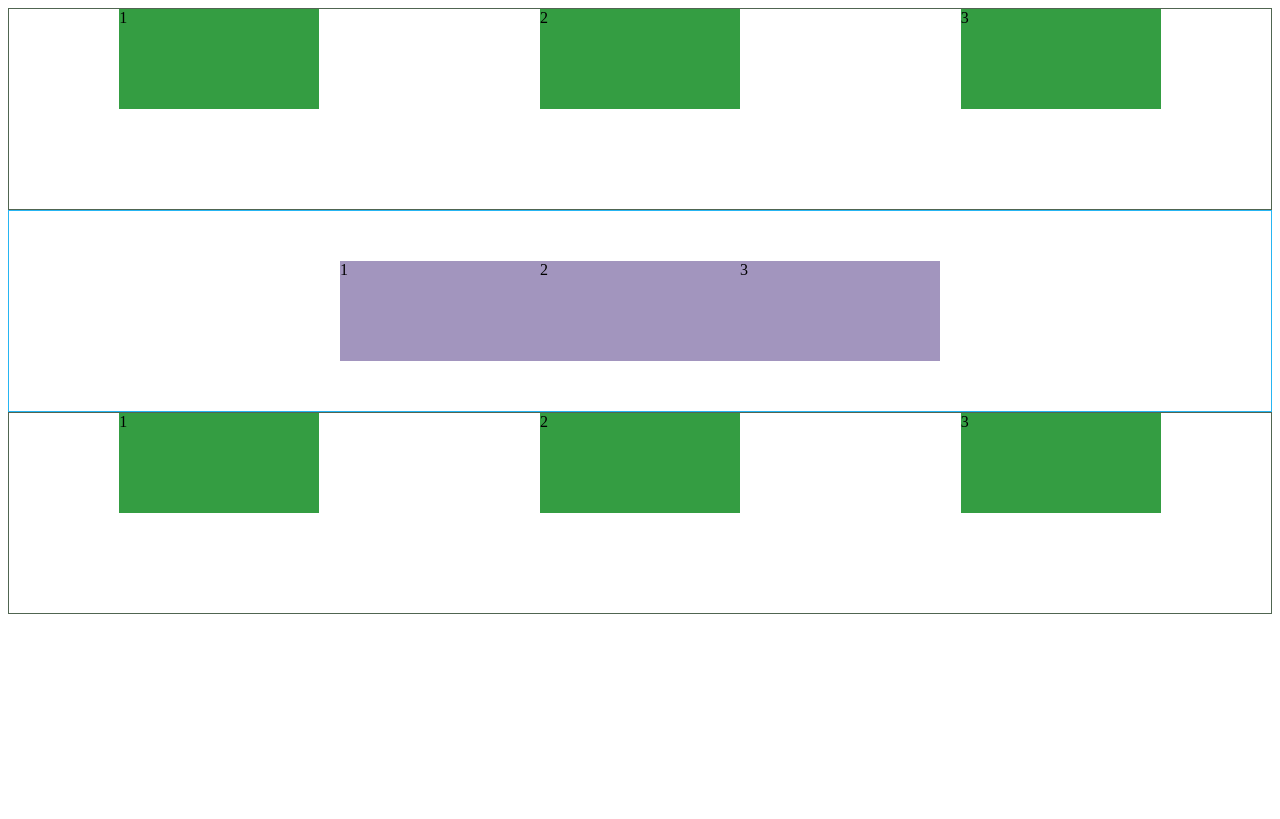
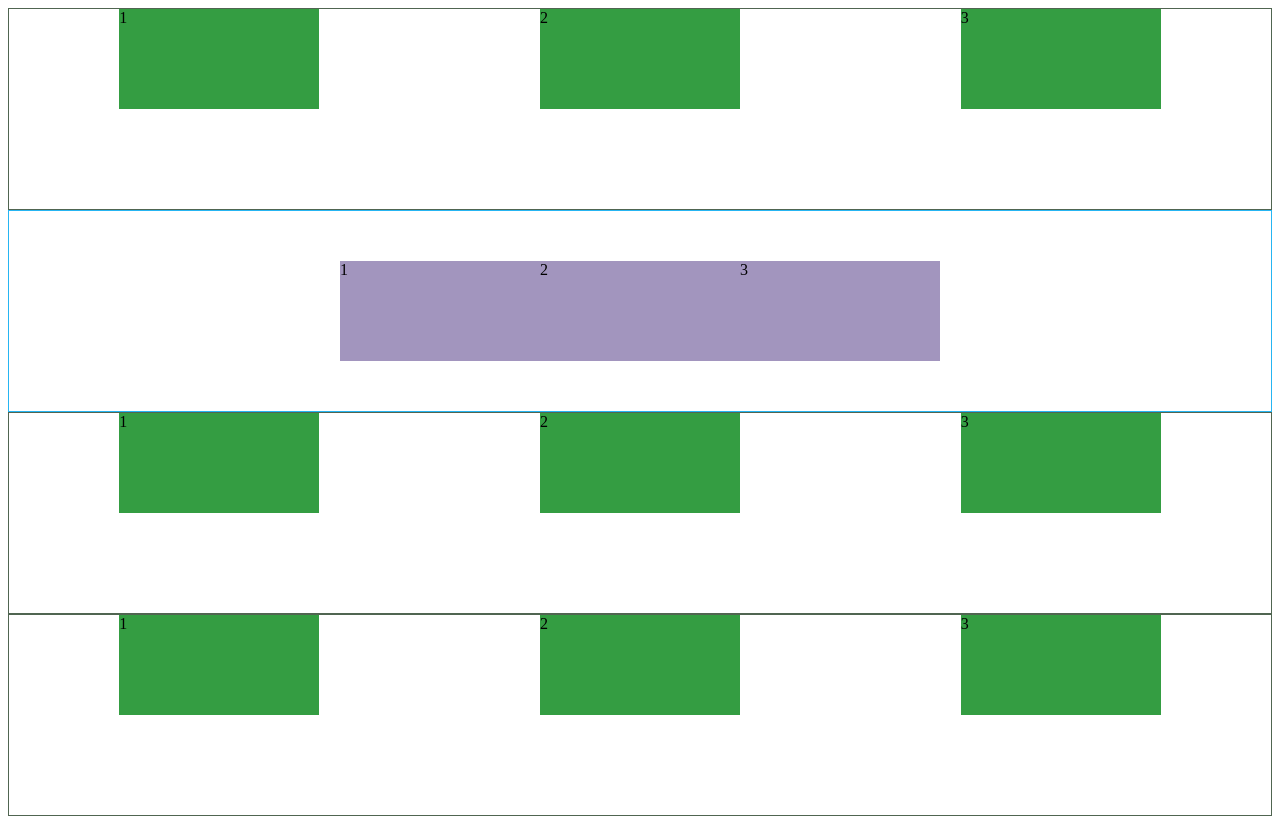
Before and after one commit to daisi3/git-demo, a plain HTML site: page index.html in a window 1280 px wide. Drawn offline with Linux system fonts and the light colour scheme.

Commit message:
我也加了一个冲突

```diff
--- a/index.html
+++ b/index.html
@@ -38,5 +38,10 @@
         <div>2</div>
         <div>3</div>
     </div>
+    <div class="box">
+        <div>1</div>
+        <div>2</div>
+        <div>3</div>
+    </div>
 </body>
 </html>
```
